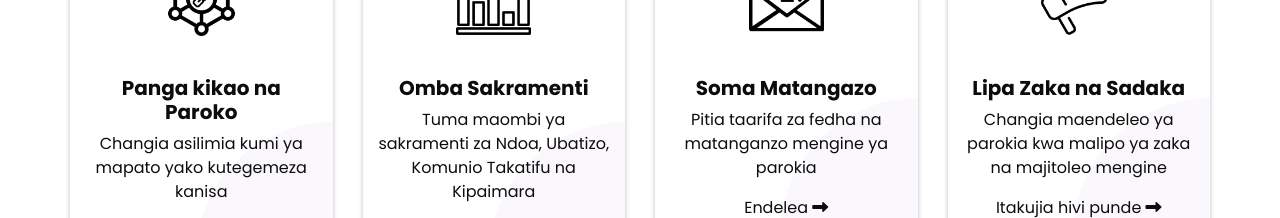
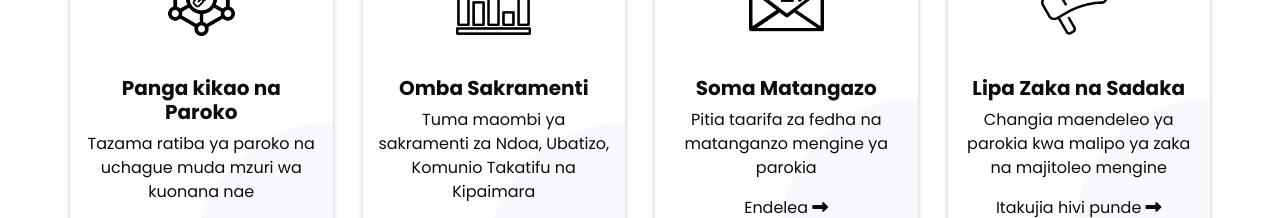
Before and after one commit to MoKatala/dominico, a plain HTML site: page index.html in a window 1280 px wide. Shown: the part 1080-1298 px from the top of the page. Drawn offline with nearby package versions, Linux system fonts and the light colour scheme; some packages are replaced by stand-ins of ours; a script that the page names is missing; files whose address does not match are found by name.

Commit message:
Update index.html

```diff
--- a/index.html
+++ b/index.html
@@ -181,7 +181,7 @@
                 Panga kikao na Paroko
               </h5>
               <p>
-                Changia asilimia kumi ya mapato yako kutegemeza kanisa
+                Tazama ratiba ya paroko na uchague muda mzuri wa kuonana nae
               </p>
               <a href="https://calendly.com/mo-hq/kikao-na-paroko">
                 <span>
```
